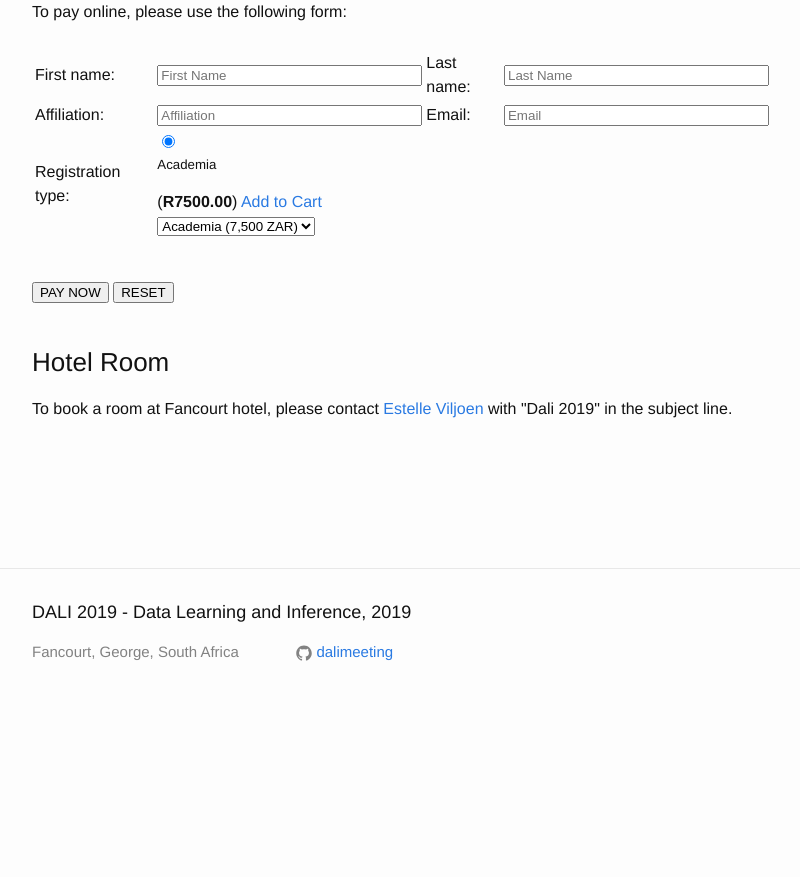
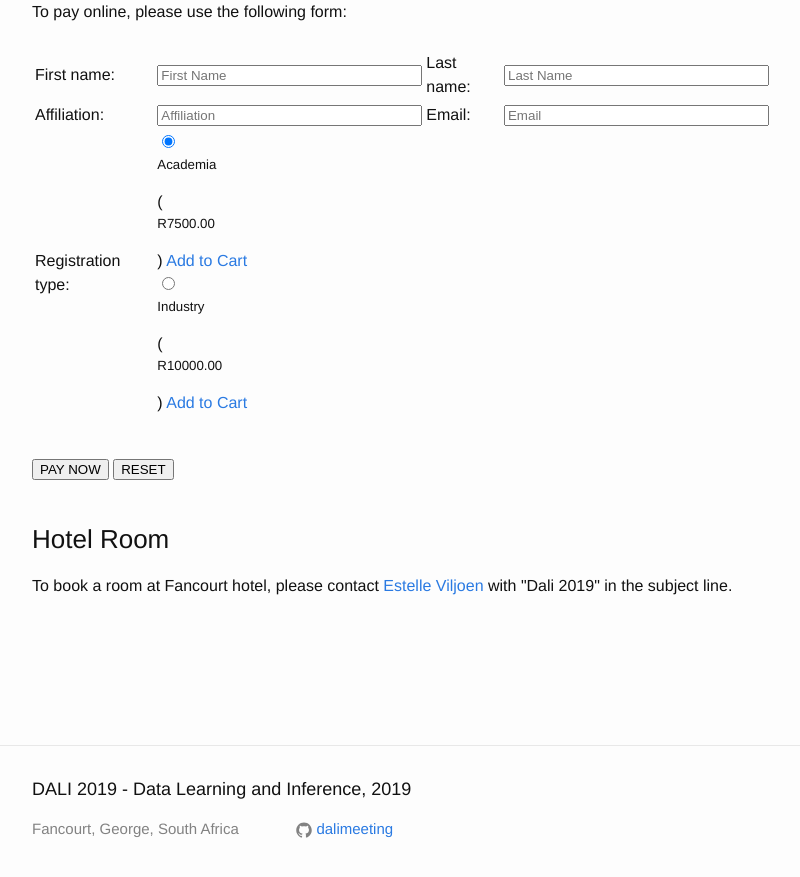
Before and after one commit to dalimeeting/dalimeeting.github.io, a Jekyll site: the page built from registration.html, in a window 1280 px wide and 900 px high, scrolled down 1175 px. Shown: the top 877 px of the window, without its empty margins (238-1038 px from the left). Built offline with Jekyll 4.4.1, drawn with Linux system fonts in a browser that asks for light colours; before the commit the page ends 1898 px from its top, so only the background shows below that.

Commit message:
Update registration.html

```diff
--- a/_layouts/registration.html
+++ b/_layouts/registration.html
@@ -43,14 +43,18 @@
 	<input type="radio" name="customerType" value="academia" checked>
 		<div class="simpleCart_shelfItem">
 		  <h5 class="item_name">Academia</h5>
-		  (<span class="item_price"><strong>R7500.00</strong></span>)
+		  (<h5 class="item_price">R7500.00</h5>)
 		  <noscript><a href="no_javascript.html" class="item_add">Add to Cart</a>;</noscript>
                   <script>document.write('<a href="#" class="item_add">Add to Cart</a>');</script>
 		</div>
-        <select name="customerType">
-           <option value="academia">Academia (7,500 ZAR)</option>
-           <option value="industry">Industry (10,000 ZAR)</option>
-        </select></td><td></td><td></td></tr>
+	<input type="radio" name="customerType" value="industry">
+		<div class="simpleCart_shelfItem">
+		  <h5 class="item_name">Industry</h5>
+		  (<h5 class="item_price">R10000.00</h5>)
+		  <noscript><a href="no_javascript.html" class="item_add">Add to Cart</a>;</noscript>
+                  <script>document.write('<a href="#" class="item_add">Add to Cart</a>');</script>
+		</div>
+        </td><td></td><td></td></tr>
      </table>
      <p id="display"></p>
      <br>
```
